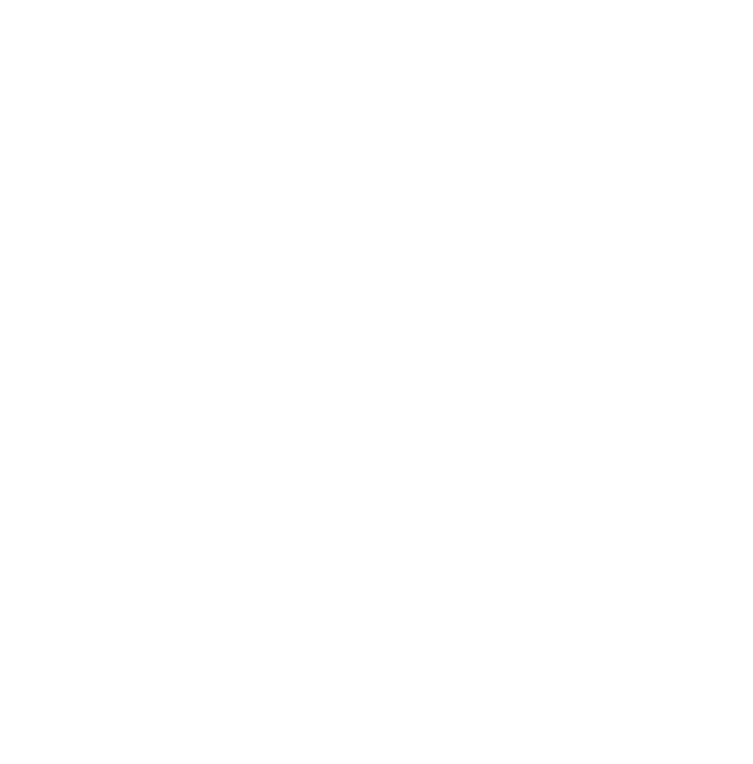
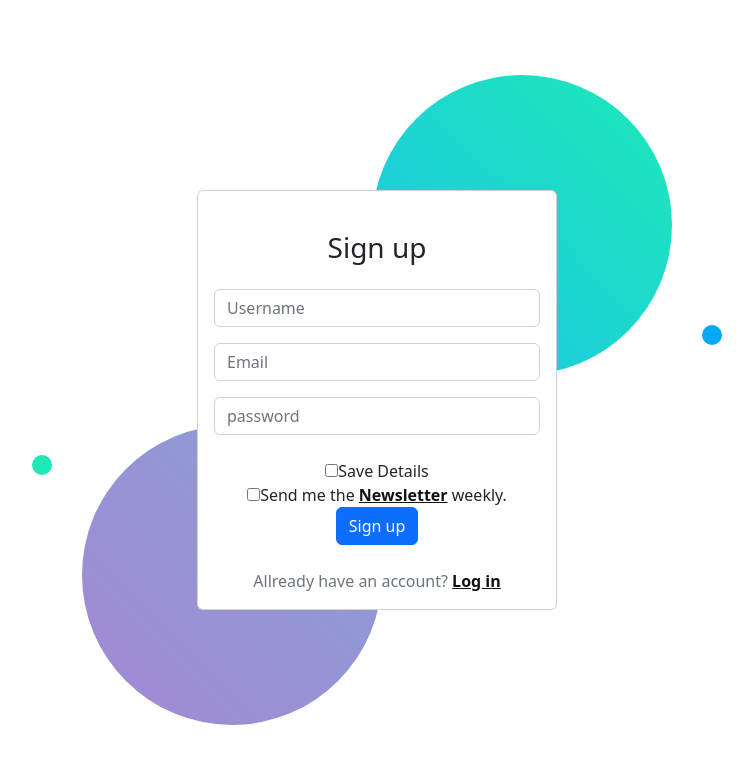
Before and after one commit to ChivoConexion/Chivo-Pets, a React (Create React App) app: page /SignUp in a window 1280 px wide. Before the commit this address had no page. Shown: the top 764 px of the page, without its empty margins (263-1016 px from the left). Built offline with nearby package versions, Linux system fonts and the light colour scheme.

Commit message:
reset password

```diff
--- a/package.json
+++ b/package.json
@@ -9,6 +9,7 @@
     "bootstrap": "^5.2.0",
     "react": "^18.2.0",
     "react-dom": "^18.2.0",
+    "react-helmet": "^6.1.0",
     "react-router-dom": "^6.3.0",
     "react-scripts": "5.0.1",
     "web-vitals": "^2.1.4"
--- /dev/null
+++ b/src/layouts/SideBar.jsx
@@ -0,0 +1,9 @@
+import React from 'react'
+
+const SideBar = () => {
+  return (
+    <></>
+  )
+}
+
+export default SideBar
--- a/src/pages/Home.jsx
+++ b/src/pages/Home.jsx
@@ -1,8 +1,12 @@
 import React from 'react'
+import SideBar from '../layouts/SideBar';
 
 const Home = () => {
   return (
-    <div>Dashboard</div>
+    <div>
+      <h1>Dashboard</h1>
+      <SideBar/>
+    </div>
   )
 }
 
--- /dev/null
+++ b/src/pages/ResetPassword.jsx
@@ -0,0 +1,32 @@
+import React from 'react'
+
+const ResetPassword = () => {
+    return (
+        <div class="auth-wrapper">
+            <div class="auth-content">
+                <div class="auth-bg">
+                    <span class="r"></span>
+                    <span class="r s"></span>
+                    <span class="r s"></span>
+                    <span class="r"></span>
+                </div>
+                <div class="card">
+                    <div class="card-body text-center">
+                        <div class="mb-4">
+                            <i class="feather icon-mail auth-icon"></i>
+                        </div>
+                        <h3 class="mb-4">Reset Password</h3>
+                        <div class="input-group mb-3">
+                            <input type="email" class="form-control" placeholder="Email" />
+                        </div>
+                        <button class="btn btn-primary mb-4 shadow-2">Reset Password</button>
+                        <p class="mb-0 text-muted">Don’t have an account? <a href="auth-signup.html">Signup</a></p>
+                    </div>
+                </div>
+            </div>
+        </div>
+
+    )
+}
+
+export default ResetPassword
--- a/src/pages/SignIn.jsx
+++ b/src/pages/SignIn.jsx
@@ -4,9 +4,9 @@
     /* const [userName, setUserName] = useState(); */
 
     return (
-        <div className= "auth-wrapper">
+        <div className="auth-wrapper">
             <div className="auth-content">
-                <div className="">
+                <div className="auth-bg">
                     <span className="r"></span>
                     <span className="r s"></span>
                     <span className="r s"></span>
@@ -20,15 +20,15 @@
                         </div>
                         <h3 className="mb-4">Login</h3>
                         <div className="input-group mb-3">
-                        <input type="email" className="form-control" placeholder="Email"/>
+                            <input type="email" className="form-control" placeholder="Email" />
                         </div>
                         <div className="input-group mb-4">
-                        <input type="password" className="form-control" placeholder="password"/>
+                            <input type="password" className="form-control" placeholder="password" />
                         </div>
                         <div className="form-group text-left">
                             <div className="checkbox checkbox-fill d-inline">
-                            <input type="checkbox" name="checkbox-fill-1" id="checkbox-fill-a1" checked=""/>
-                            <label for="checkbox-fill-a1" className="cr"> Save Details</label>
+                                <input type="checkbox" name="checkbox-fill-1" id="checkbox-fill-a1" checked="" />
+                                <label htmlFor="checkbox-fill-a1" className="cr"> Save Details</label>
                             </div>
                         </div>
                         <button className="btn btn-primary shadow-2 mb-4">Login</button>
@@ -37,9 +37,7 @@
                     </div>
                 </div>
             </div>
-
         </div>
-
     )
 }
 
--- a/src/pages/SignUp.jsx
+++ b/src/pages/SignUp.jsx
@@ -2,43 +2,43 @@
 
 const SignUp = () => {
     return (
-        <div class="auth-wrapper">
-            <div class="auth-content">
-                <div class="auth-bg">
-                    <span class="r"></span>
-                    <span class="r s"></span>
-                    <span class="r s"></span>
-                    <span class="r"></span>
+        <div className="auth-wrapper">
+            <div className="auth-content">
+                <div className="auth-bg">
+                    <span className="r"></span>
+                    <span className="r s"></span>
+                    <span className="r s"></span>
+                    <span className="r"></span>
                 </div>
-                <div class="card">
-                    <div class="card-body text-center">
-                        <div class="mb-4">
-                            <i class="feather icon-user-plus auth-icon"></i>
+                <div className="card">
+                    <div className="card-body text-center">
+                        <div className="mb-4">
+                            <i className="feather icon-user-plus auth-icon"></i>
                         </div>
-                        <h3 class="mb-4">Sign up</h3>
-                        <div class="input-group mb-3">
-                            <input type="text" class="form-control" placeholder="Username" />
+                        <h3 className="mb-4">Sign up</h3>
+                        <div className="input-group mb-3">
+                            <input type="text" className="form-control" placeholder="Username" />
                         </div>
-                        <div class="input-group mb-3">
-                            <input type="email" class="form-control" placeholder="Email" />
+                        <div className="input-group mb-3">
+                            <input type="email" className="form-control" placeholder="Email" />
                         </div>
-                        <div class="input-group mb-4">
-                            <input type="password" class="form-control" placeholder="password" />
+                        <div className="input-group mb-4">
+                            <input type="password" className="form-control" placeholder="password" />
                         </div>
-                        <div class="form-group text-left">
-                            <div class="checkbox checkbox-fill d-inline">
+                        <div className="form-group text-left">
+                            <div className="checkbox checkbox-fill d-inline">
                                 <input type="checkbox" name="checkbox-fill-1" id="checkbox-fill-1" checked="" />
-                                <label for="checkbox-fill-1" class="cr"> Save Details</label>
+                                <label for="checkbox-fill-1" className="cr"> Save Details</label>
                             </div>
                         </div>
-                        <div class="form-group text-left">
-                            <div class="checkbox checkbox-fill d-inline">
+                        <div className="form-group text-left">
+                            <div className="checkbox checkbox-fill d-inline">
                                 <input type="checkbox" name="checkbox-fill-2" id="checkbox-fill-2" />
-                                <label for="checkbox-fill-2" class="cr">Send me the <a href="#!"> Newsletter</a> weekly.</label>
+                                <label for="checkbox-fill-2" className="cr">Send me the <a href="#!"> Newsletter</a> weekly.</label>
                             </div>
                         </div>
-                        <button class="btn btn-primary shadow-2 mb-4">Sign up</button>
-                        <p class="mb-0 text-muted">Allready have an account? <a href="auth-signin.html"> Log in</a></p>
+                        <button className="btn btn-primary shadow-2 mb-4">Sign up</button>
+                        <p className="mb-0 text-muted">Allready have an account? <a href="auth-signin.html"> Log in</a></p>
                     </div>
                 </div>
             </div>
--- a/src/routes/RoutePages.js
+++ b/src/routes/RoutePages.js
@@ -1,6 +1,8 @@
 import { Routes, Route} from "react-router-dom";
 import Home from "../pages/Home";
+import ResetPassword from "../pages/ResetPassword";
 import SignIn from '../pages/SignIn';
+import SignUp from '../pages/SignUp';
 
 
 export const RoutePages = () => {
@@ -8,6 +10,8 @@
         <Routes>
             <Route exact path="/" element={<Home/>}/>
             <Route exact path="/SignIn" element={<SignIn/>}/>
+            <Route exact path="/SignUp" element={<SignUp/>}/>
+            <Route exact path="/ResetPassword" element={<ResetPassword/>}/>
         </Routes>
     )
 }
```
Also changed, not shown: 1 other file (tests, documents, lock files or other folders). Lines whose indentation alone changed are shown as unchanged.
